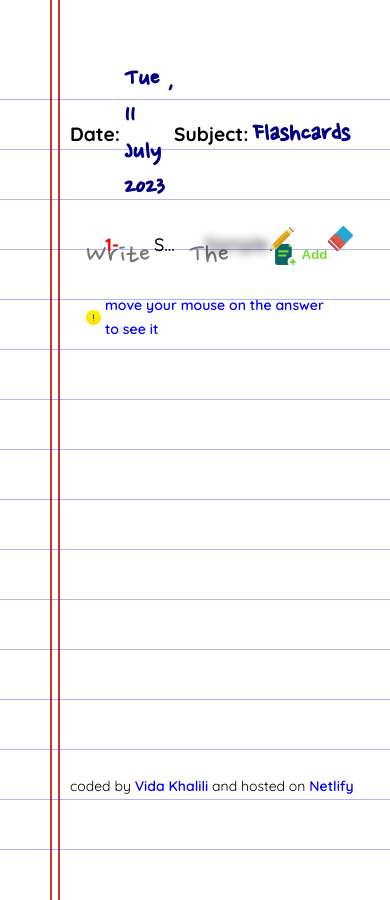
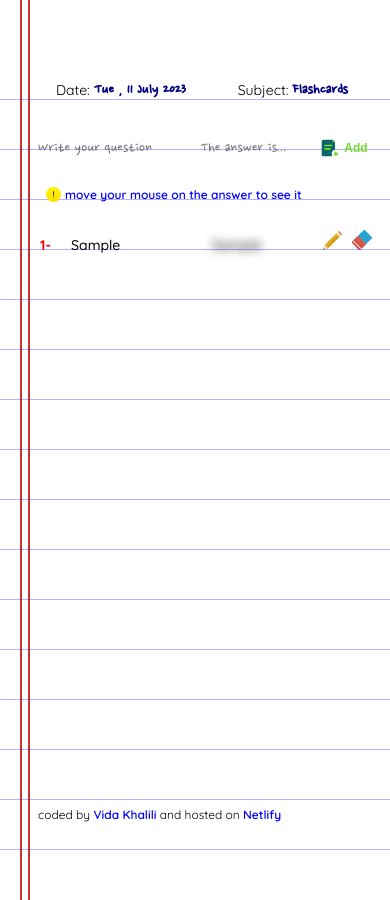
Before and after one commit to vida-khalili/Flashcard-js, a plain HTML site: page index.html in a window 390 px wide. Both pictures are taken after typing "Sample", "Sample" into the empty fields and a click on the button "Add". Drawn offline with Linux system fonts and the light colour scheme.

Commit message:
style updated
responsive for mobile resolution

```diff
--- a/index.html
+++ b/index.html
@@ -37,14 +37,14 @@
     </div>
     <div class="notebook-content">
       <div class="title">
-        <h5 class="date flex">
+        <div class="date flex">
           Date:
           <p id="current-date">...</p>
-        </h5>
-        <h5 class="subject flex">
+        </div>
+        <div class="subject flex">
           Subject:
-          <p>Flashcards</p>
-        </h5>
+          <h1>Flashcards</h1>
+        </div>
       </div>
       <div class="qa-input">
         <form class="qa-input-form">
--- a/style/style.css
+++ b/style/style.css
@@ -3,12 +3,20 @@ body {
   font-family: "Quicksand", sans-serif;
 }
 
-p {
+p,
+h1 {
   color: navy;
   font-weight: bold;
   font-size: 28px;
   font-family: "Nanum Pen Script", cursive;
 }
+
+.date,
+.subject {
+  font-size: 18px;
+  height: 36px;
+}
+
 .flex {
   gap: 4px;
   display: flex;
@@ -184,3 +192,59 @@ input {
 .author a:hover {
   border-bottom: 2px solid blue;
 }
+
+@media screen and (max-width: 500px) {
+  .date,
+  .subject {
+    font-size: 14px;
+  }
+  p,
+  h1 {
+    font-size: 16px;
+  }
+  .red-line {
+    left: 20px;
+  }
+  .notebook-content {
+    padding: 50px 16px 20px 30px;
+  }
+  .qa-input-form {
+    grid-template-columns: 1fr 0.75fr 60px;
+  }
+
+  input {
+    padding: 0 8px;
+    font-size: 16px;
+  }
+
+  .btn {
+    font-size: 12px;
+  }
+  .btn img {
+    height: 20px;
+    width: 20px;
+  }
+  .hint {
+    margin-top: 24px;
+    font-size: 12px;
+  }
+  .cards {
+    padding: 0 16px 0 20px;
+    height: 398px;
+    top: 162px;
+    left: 20px;
+  }
+  .card {
+    grid-template-columns: 25px 1fr 0.75fr 25px 25px;
+    font-size: 14px;
+    gap: 4px;
+  }
+  .question {
+    padding: 0 2px;
+  }
+  .author {
+    bottom: 19px;
+    left: 38px;
+    font-size: 12px;
+  }
+}
```
